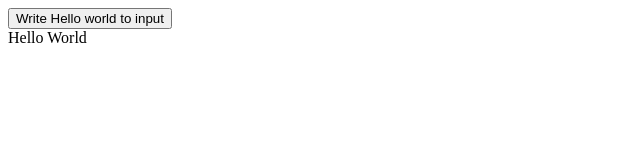
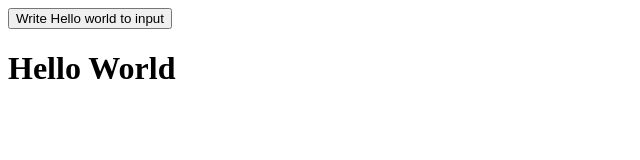
Before and after one commit to cawilson1/cohort5-meet, a plain HTML site: page playground.html in a window 1280 px wide. Both pictures are taken after a click on the button "Write Hello world to input". Shown: the whole page, without its empty margins (0-640 px from the left). Drawn offline with Linux system fonts and the light colour scheme.

Commit message:
append h1 to dom

```diff
--- a/playground.html
+++ b/playground.html
@@ -13,7 +13,9 @@
     <div id="root"></div>
     <script>
       function updateInput(message) {
-        document.getElementById("root").innerHTML = message;
+        document.getElementById("root").innerHTML = `
+            <h1>${message}</h1>
+        `;
       }
     </script>
   </body>
```
